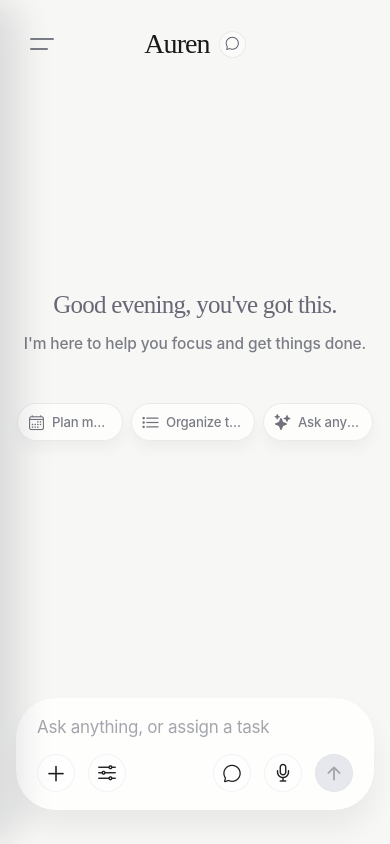
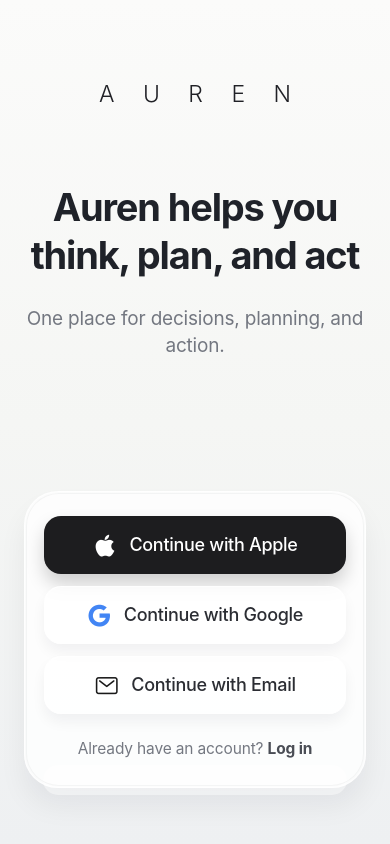
Before and after one commit to miromnb-coder/Auren, a React Native app: screen / in a window 390 px wide. Built offline with nearby package versions, Linux system fonts and the light colour scheme.

Commit message:
Show auth screen before chat

```diff
--- a/App.tsx
+++ b/App.tsx
@@ -1,15 +1,19 @@
 import { StatusBar } from 'expo-status-bar';
+import { useState } from 'react';
 import { StyleSheet, View } from 'react-native';
 import { SafeAreaProvider } from 'react-native-safe-area-context';
+import { AurenAuthScreen } from './src/screens/AurenAuthScreen';
 import { AurenHomeScreen } from './src/screens/AurenHomeScreen';
 import { colors } from './src/theme';
 
 export default function App() {
+  const [showAuth, setShowAuth] = useState(true);
+
   return (
     <SafeAreaProvider>
       <View style={styles.root}>
         <StatusBar style="dark" />
-        <AurenHomeScreen />
+        {showAuth ? <AurenAuthScreen onContinue={() => setShowAuth(false)} /> : <AurenHomeScreen />}
       </View>
     </SafeAreaProvider>
   );
```
